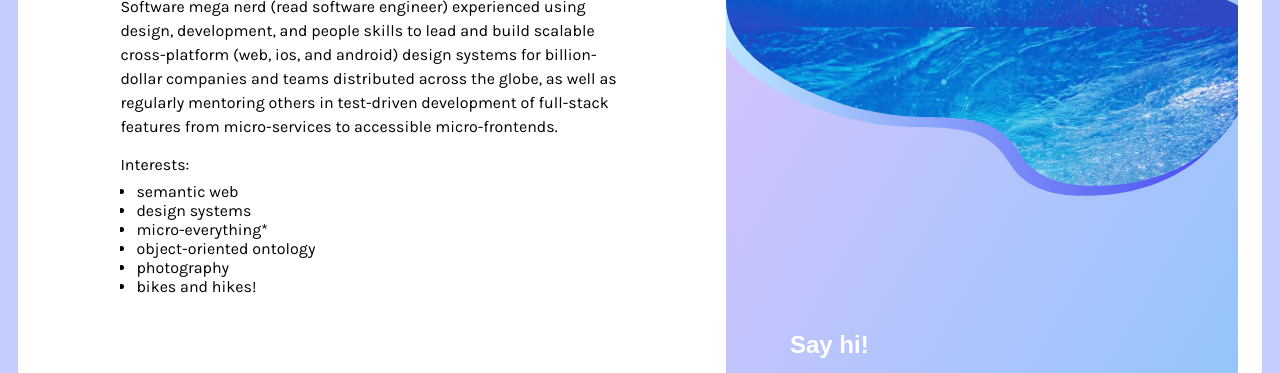
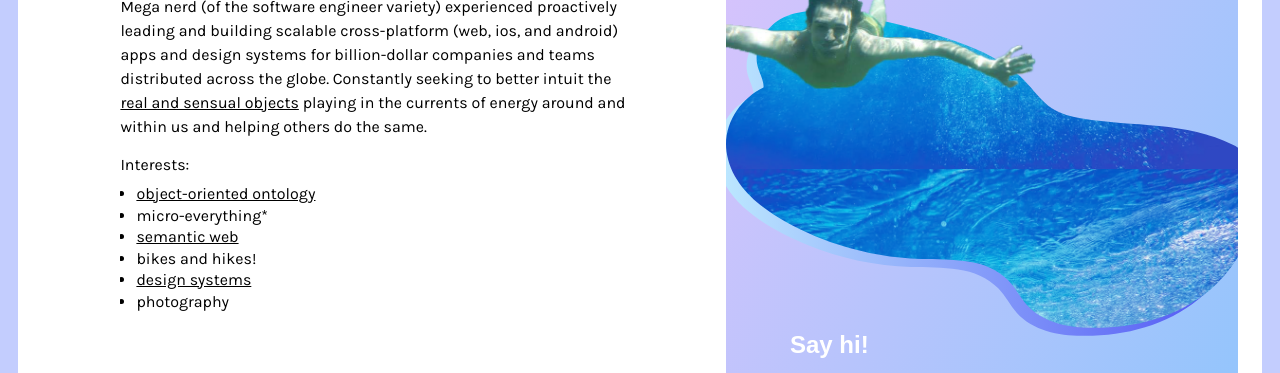
Before and after one commit to Kierancz/kicz-min, a website built with Vite: page index.html in a window 1280 px wide. Shown: the part 263-636 px from the top of the page. Built offline with nearby package versions, Linux system fonts and the light colour scheme.

Commit message:
fix: improvements to content and style

```diff
--- a/index.html
+++ b/index.html
@@ -34,14 +34,14 @@
   <meta property="og:url" content="https://kicz.me/" />
   <meta property="og:title" content="Kieran Czerwinski" />
   <meta property="og:description" content="Loves semantic web, design systems, and micro-everything*" />
-  <meta property="og:image" content="" />
+  <!-- <meta property="og:image" content="" /> -->
 
   <!-- Twitter -->
   <meta property="twitter:card" content="summary_large_image" />
   <meta property="twitter:url" content="https://kicz.me/" />
   <meta property="twitter:title" content="Kieran Czerwinski" />
   <meta property="twitter:description" content="Loves semantic web, design systems, and micro-everything*" />
-  <meta property="twitter:image" content="" />
+  <!-- <meta property="twitter:image" content="" /> -->
 
   <link rel="preconnect" href="https://fonts.googleapis.com" />
   <link rel="preconnect" href="https://fonts.gstatic.com" crossorigin />
@@ -90,23 +90,25 @@
 
       <div class="left-text-container">
         <p>
-          Software mega nerd (read software engineer) experienced using design,
-          development, and people skills to lead and build scalable
-          cross-platform (web, ios, and android) design systems for
-          billion-dollar companies and teams distributed across the globe, as
-          well as regularly mentoring others in test-driven development of
-          full-stack features from micro-services to accessible micro-frontends.
+          Mega nerd (of the software engineer variety) experienced proactively leading
+          and building scalable cross-platform (web, ios, and android) apps and design systems for
+          billion-dollar companies and teams distributed across the globe.
+          Constantly seeking to better intuit the <a
+            href="https://en.wikipedia.org/wiki/Object-oriented_ontology#:~:text=Real%20objects%20are%20objects%20that,are%20accessed%20through%20intellectual%20probing."
+            target="_blank">real and sensual objects</a> playing in
+          the currents of energy around and within us and helping others do the same.
         </p>
 
         <figure class="interests">
           <figcaption>Interests:</figcaption>
           <ul>
-            <li>semantic web</li>
-            <li>design systems</li>
+            <li><a href="https://en.wikipedia.org/wiki/Object-oriented_ontology" target="_blank">object-oriented
+                ontology</a></li>
             <li>micro-everything*</li>
-            <li>object-oriented ontology</li>
+            <li><a href="https://en.wikipedia.org/wiki/Semantic_Web" target="_blank">semantic web</a></li>
+            <li>bikes and hikes!</li>
+            <li><a href="https://www.nngroup.com/articles/design-systems-101/" target="_blank">design systems</a></li>
             <li>photography</li>
-            <li>bikes and hikes!</li>
           </ul>
         </figure>
       </div>
--- a/src/style.css
+++ b/src/style.css
@@ -49,6 +49,7 @@ body {
 
 p,
 a {
+  font-size: 1rem;
   line-height: 150%;
   color: #000;
 }
@@ -84,6 +85,15 @@ h1 {
 .left-text-container {
   height: 66vh;
   overflow-y: scroll;
+}
+/* Hide scrollbar for Chrome, Safari and Opera */
+.left-text-container::-webkit-scrollbar {
+  display: none;
+}
+/* Hide scrollbar for IE, Edge and Firefox */
+.left-text-container {
+  -ms-overflow-style: none;  /* IE and Edge */
+  scrollbar-width: none;  /* Firefox */
 }
 @media (max-width: 500px) {
   .heading {
@@ -139,12 +149,12 @@ h2.subtitle {
 .right-container::before {
   content: "";
   position: absolute;
-  width: 100%;
+  width: 110%;
   height: 100%;
   background: linear-gradient(90deg, #bde9ff, rgb(70, 70, 243));
   -webkit-clip-path: url(#clip-water);
   clip-path: url(#clip-water);
-  bottom: -100px;
+  bottom: -30vh;
   left: -10px;
 }
 
@@ -169,7 +179,7 @@ h2.subtitle {
   background-size: 100%;
   background-position-x: 0;
   display: inline-block;
-  bottom: -90px;
+  bottom: -29vh;
   right: 0px;
   background-color: #818dd5;
   background-blend-mode: overlay;
@@ -178,7 +188,7 @@ h2.subtitle {
 
 .person {
   position: absolute;
-  top: 34px;
+  top: 20vh;
   left: 0px;
 }
 .person img {
```
